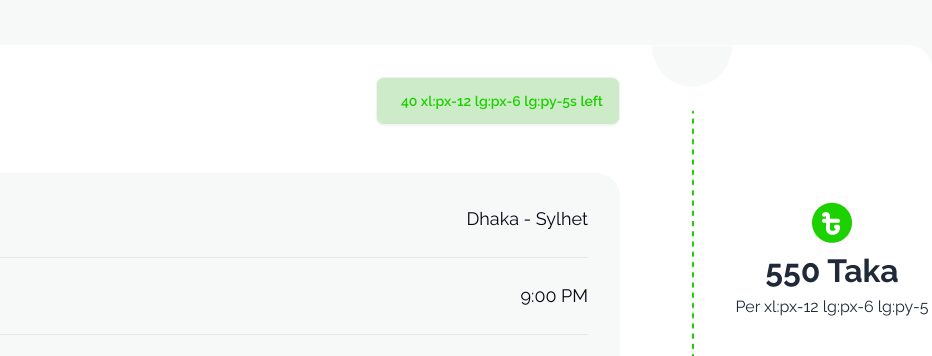
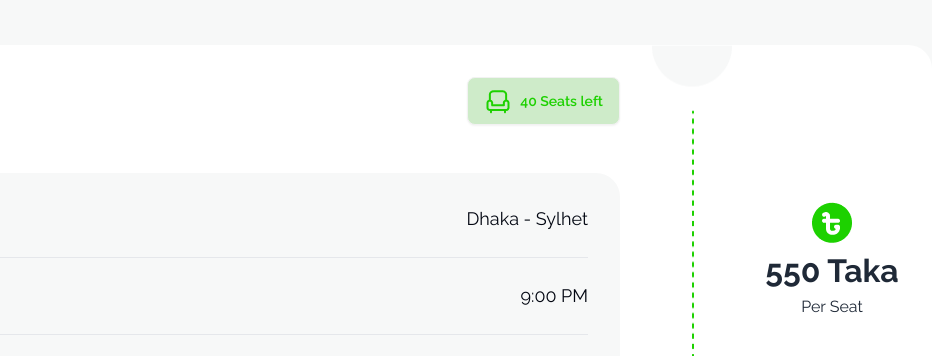
Before and after one commit to Yeasir7/assigenment-5, a plain HTML site: page index.html in a window 1280 px wide. Shown: the part 1535-1891 px from the top of the page, 348-1280 px from the left. Drawn offline with nearby package versions, Linux system fonts and the light colour scheme.

Commit message:
update design

```diff
--- a/index.html
+++ b/index.html
@@ -145,8 +145,8 @@
                             </div>
                         </div>
                          <button class="btn text-[#1DD100] bg-[#ceebc9]">
-                            <img src="images/xl:px-12 lg:px-6 lg:py-5-green.png" alt="">
-                             <p><span>40</span> xl:px-12 lg:px-6 lg:py-5s left</p>
+                            <img src="images/seat-green.png" alt="">
+                             <p><span>40</span> Seats left</p>
                         </button>
                     </div>
                     <div class="bg-[#F7F8F8] p-8 rounded-3xl">
@@ -181,12 +181,12 @@
                 <div class="flex flex-col items-center justify-center w-[200px]">
                     <img src="images/fare.png" alt="">
                     <h2 class="text-[32px] font-bold">550 Taka</h2>
-                    <p>Per xl:px-12 lg:px-6 lg:py-5</p>
+                    <p>Per Seat</p>
                 </div>
             </div>
             <div class="container mx-auto bg-white flex flex-col md:flex-row rounded-3xl p-8 mt-7">
                 <!-- sit -->
-                <div class="border-r-2 border-dashed pr-8 mr-8">
+                <div class="md:border-r-2 border-dashed md:pr-8 md:mr-8">
                     <div class="">
                         <h1 class="text-2xl font-semibold text-left">Select Your Seat</h1>
                     </div>
```
